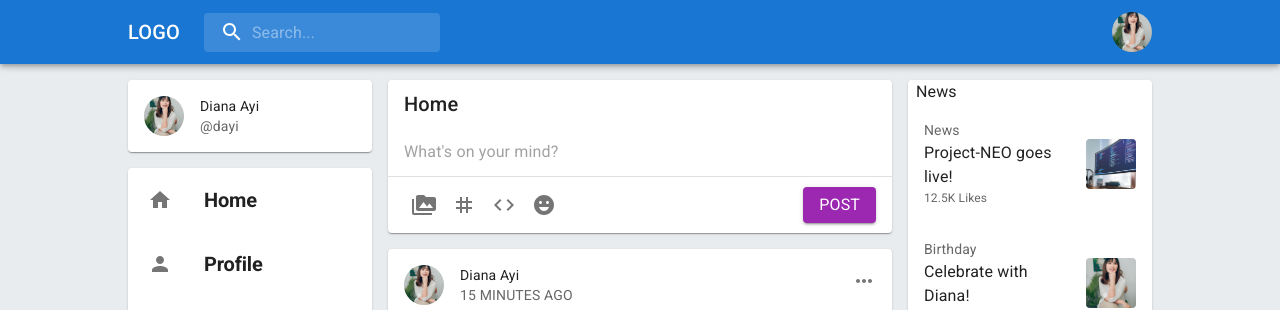
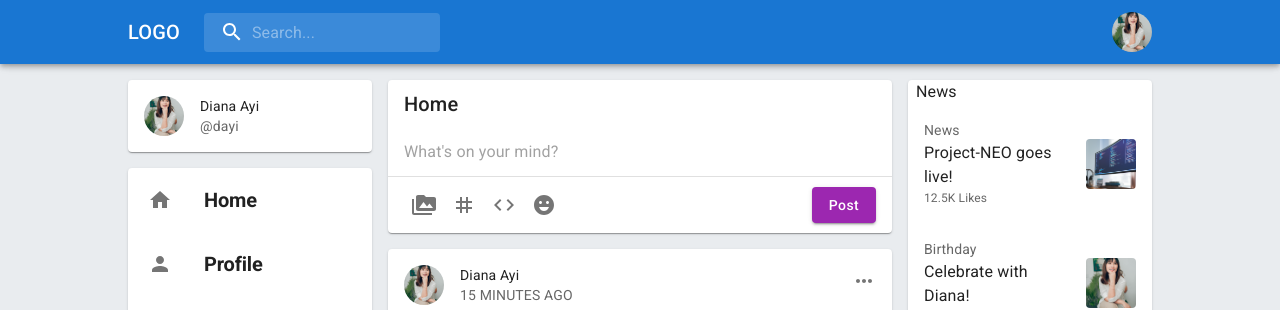
Before and after one commit to jpzambranoleon/project-neo-front-end, a React (Create React App) app: page / in a window 1280 px wide. Shown: the top 310 px of the page. Built offline with nearby package versions, Linux system fonts and the light colour scheme.

Commit message:
updated Post.jsx

```diff
--- a/src/pages/homePage/components/Post.jsx
+++ b/src/pages/homePage/components/Post.jsx
@@ -40,10 +40,8 @@ const Post = () => {
                         </IconButton>
                     </Tooltip>
                 </Box>
-                <Button variant="contained" color="secondary">
-                    <Typography>
-                        Post
-                    </Typography>
+                <Button sx={{ textTransform: 'none' }} variant="contained" color="secondary">
+                    Post
                 </Button>
             </ListItem>
         </Paper>
```
